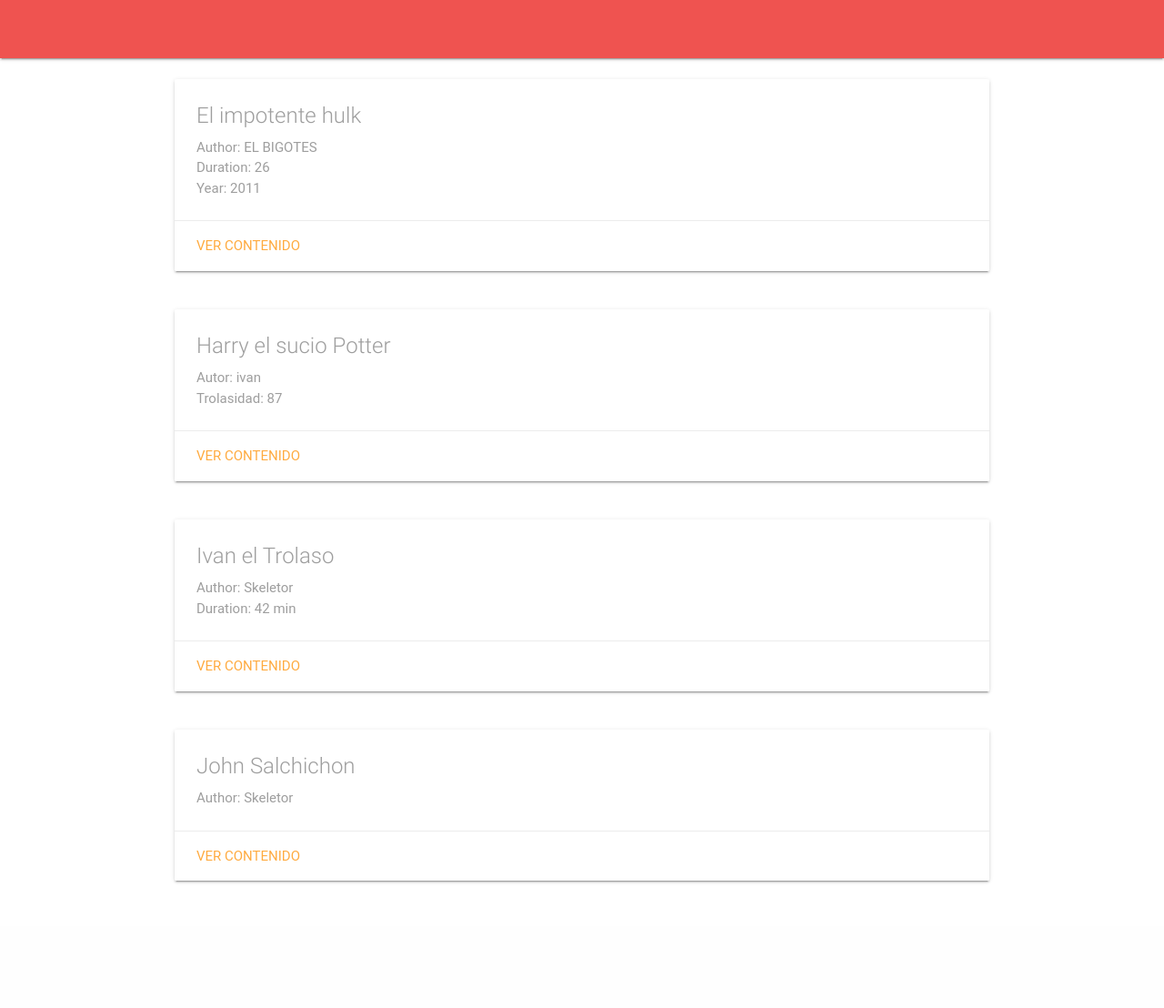
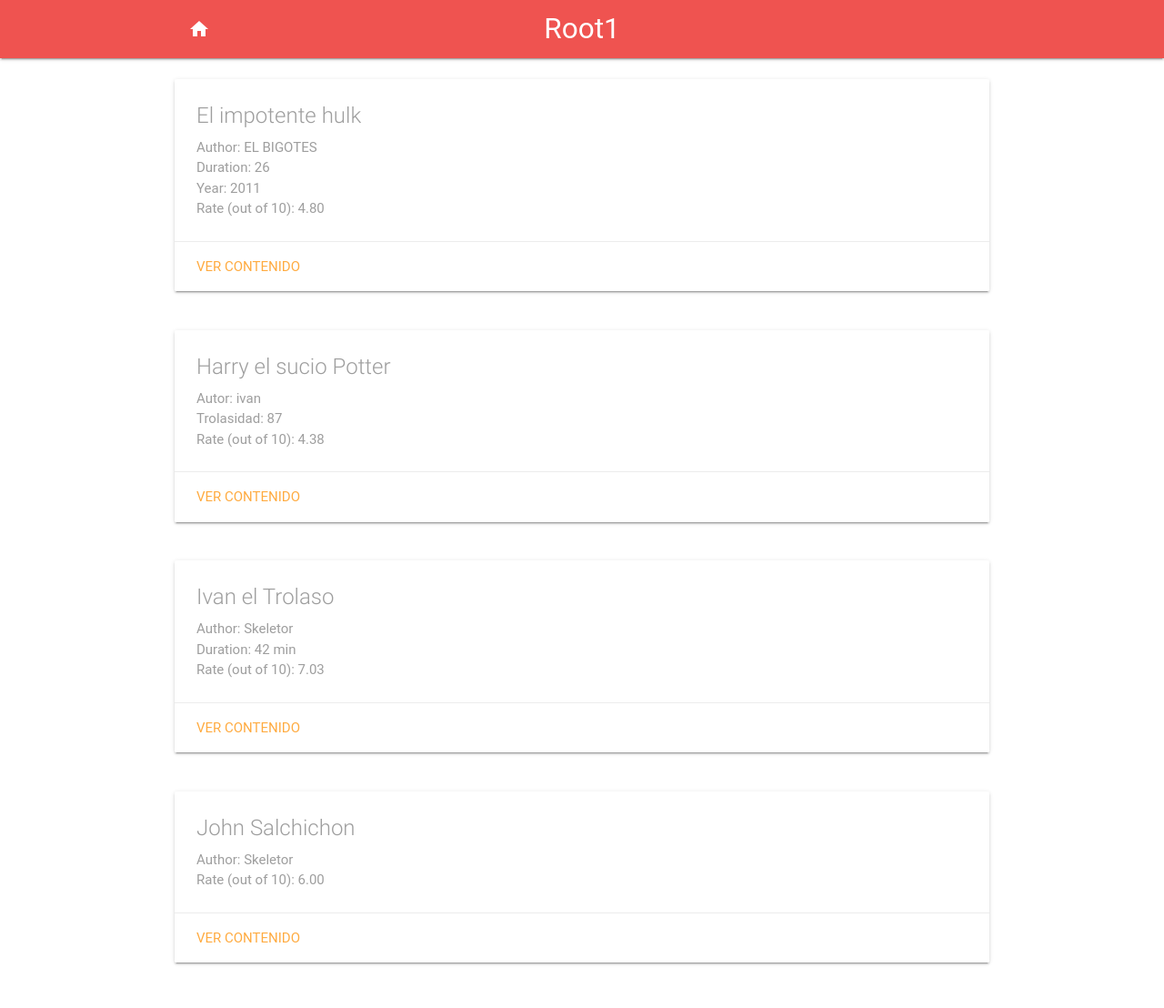
Before and after one commit to flapedriza/Immfly, a Django app: template templates/content.html in a window 1280 px wide. Shown: the whole page at 91% size. Before the commit the page ends 971 px from the top, so only its background shows below. Run offline with Django 3.2, Linux system fonts and the light colour scheme; the template is opened without the code that fills it: values that come from a table or form of the project are taken from there, others are empty; data comes from the database, SQL or seed files in the repository; both versions use the stored data as it was after the commit; some libraries are stand-ins or nearby versions; some web fonts are replaced.

Commit message:
Add backward navigation to all pages

```diff
--- /dev/null
+++ b/channels.csv
@@ -0,0 +1,5 @@
+Channel Title,Average Rating
+Root1,6.32
+Chan2,6.00
+Root2,5.22
+Chan1,4.38
--- a/templates/content.html
+++ b/templates/content.html
@@ -3,7 +3,15 @@
 
 {% block content %}
     <nav class="red lighten-1" role="navigation" xmlns="http://www.w3.org/1999/html">
-        <div class="nav-wrapper container"><a id="logo-container" class="brand-logo center">{{ channel_name }}</a>
+        <div class="nav-wrapper container">
+            <a id="logo-container" class="brand-logo center">{{ channel.title }}</a>
+            <ul class="left hide-on-med-and-down">
+                {% if channel.parent_channel %}
+                    <li><a href="/channels/{{ channel.parent_channel.id }}"><i class="material-icons">arrow_back</i></a></li>
+                {% else %}
+                    <li><a href="/channels"><i class="material-icons">home</i></a></li>
+                {% endif %}
+            </ul>
         </div>
     </nav>
 
@@ -22,6 +30,7 @@
                                         {% for key, value in con.metadata.items %}
                                             {{ key }}: {{ value }}<br/>
                                         {% endfor %}
+                                        Rate (out of 10): {{ con.rating.average }}
                                     </p>
                                 </div>
                                 <div class="card-action">
```
Also changed, not shown: core/views.py (+11 -5 lines), templates/channels.html (+10 -1 lines), db.sqlite3.
